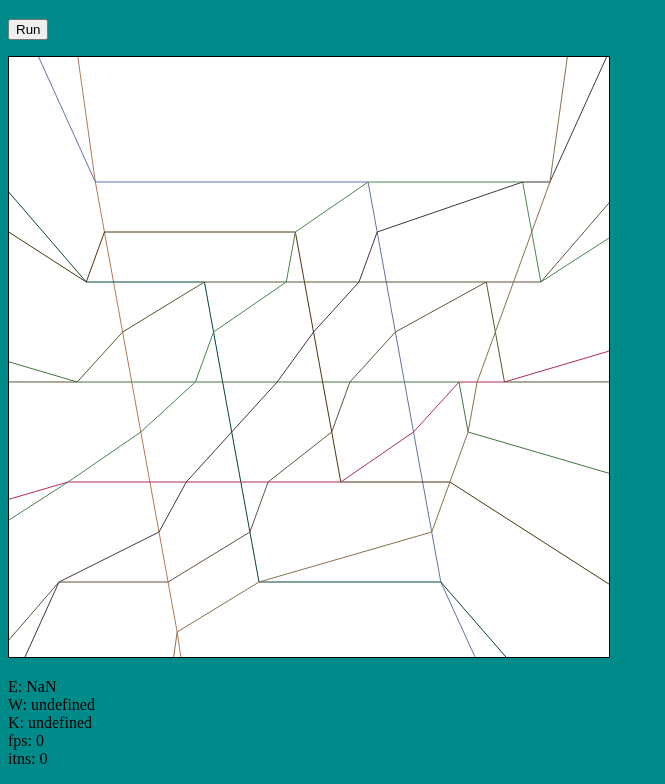
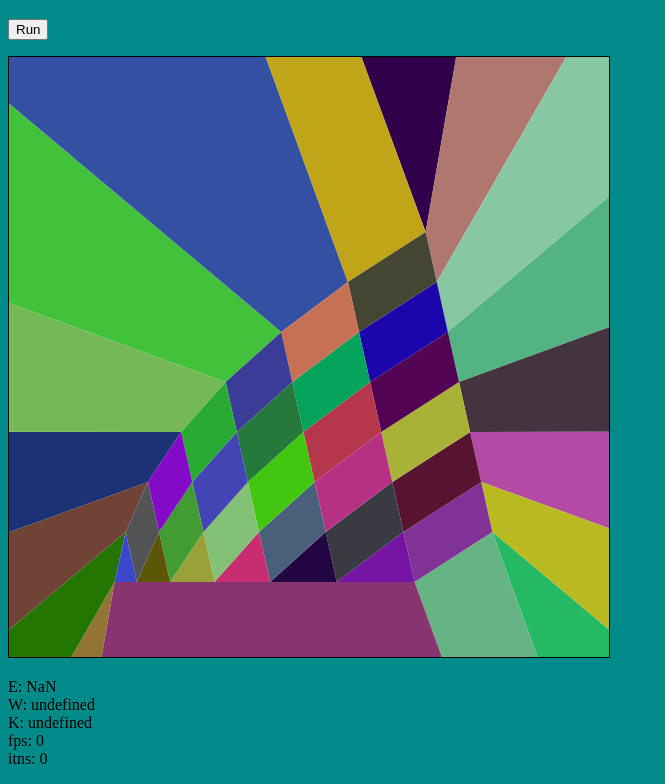
Before and after one commit to parpalak/arnold-puzzle, a plain HTML site: page public/index.html in a window 1280 px wide. Shown: the part 61-845 px from the top of the page, without its empty margins (0-665 px from the left). Drawn offline with Linux system fonts and the light colour scheme.

Commit message:
Implemented polygons.

```diff
--- a/public/index.html
+++ b/public/index.html
@@ -15,13 +15,14 @@
 <p id="info"></p>
 <script src="utils.js"></script>
 <script src="model.js"></script>
-<script src="script.js"></script>
+<script src="polygon.js"></script>
+<script src="renderer.js"></script>
 <script>
     const eCanvas = document.getElementById('canvas');
     const field = new Field();
     // field.parseGenerators([0, 1, 0, 2, 1, 0, 3, 2, 1, 0]);
-    // field.parseGenerators([0, 1, 0, 2, 1, 0, 3, 2, 1, 0, 4, 3, 2, 1, 0, 5, 4, 3, 2, 1, 0, 6, 5, 4, 3, 2, 1, 0, 7, 6, 5, 4, 3, 2, 1, 0]);
-    field.parseGenerators([1, 3, 5, 7, 9, 8, 7, 6, 5, 4, 3, 2, 1, 0, 3, 5, 7, 6, 5, 4, 3, 2, 1, 3, 5, 7, 8, 7, 6, 5, 4, 3, 5, 7, 9, 8, 7, 6, 5, 4, 3, 2, 1, 3, 5, 4, 5, 7, 6, 5, 7, 9, 8, 7, 9]);
+    field.parseGenerators([0, 1, 0, 2, 1, 0, 3, 2, 1, 0, 4, 3, 2, 1, 0, 5, 4, 3, 2, 1, 0, 6, 5, 4, 3, 2, 1, 0, 7, 6, 5, 4, 3, 2, 1]);
+    // field.parseGenerators([1, 3, 5, 7, 9, 8, 7, 6, 5, 4, 3, 2, 1, 0, 3, 5, 7, 6, 5, 4, 3, 2, 1, 3, 5, 7, 8, 7, 6, 5, 4, 3, 5, 7, 9, 8, 7, 6, 5, 4, 3, 2, 1, 3, 5, 4, 5, 7, 6, 5, 7, 9, 8, 7, 9]);
 
     const renderer = new Renderer(eCanvas, field);
     renderer.drawFrame();
@@ -35,14 +36,17 @@
         }
     });
 
-    let mousePressed = false, x, y;
+    let mousePressed = false, x, y, clickX, clickY;
     eCanvas.addEventListener('mousedown', function (e) {
         mousePressed = true;
-        x = e.offsetX;
-        y = e.offsetY;
+        clickX = x = e.offsetX;
+        clickY = y = e.offsetY;
     });
     eCanvas.addEventListener('mouseup', function (e) {
         mousePressed = false;
+        if (Math.abs(e.offsetX - clickX) < 3 && Math.abs(e.offsetY - clickY) < 3) {
+            renderer.doClick(e.offsetX, e.offsetY);
+        }
     });
     eCanvas.addEventListener('mousemove', function (e) {
         if (mousePressed === true) {
--- a/public/model.js
+++ b/public/model.js
@@ -81,11 +81,11 @@ class Point {
      */
     realMove() {
         for (let step = 0; step < 5; step++) {
-            this.stored_rx += this.k_rx[step]*beta_last[step];
-            this.stored_ry += this.k_ry[step]*beta_last[step];
+            this.stored_rx += this.k_rx[step] * beta_last[step];
+            this.stored_ry += this.k_ry[step] * beta_last[step];
 
-            this.stored_vx += this.k_vx[step]*beta_last[step];
-            this.stored_vy += this.k_vy[step]*beta_last[step];
+            this.stored_vx += this.k_vx[step] * beta_last[step];
+            this.stored_vy += this.k_vy[step] * beta_last[step];
         }
 
         return sqr(this.stored_vx) + sqr(this.stored_vy);
@@ -190,8 +190,8 @@ class Line {
 }
 
 class Field {
-    n = 0;
-    n_gen = 0;
+    lineNum = 0;
+    generatorNum = 0;
     s = 0;
 
     /**
@@ -216,12 +216,22 @@ class Field {
     float_time = true;
     _iterations = 0;
 
+    /**
+     * @type {Polygon[]}
+     * @private
+     */
+    _polygons = [];
+
     get points() {
         return this._points;
     }
 
     get lines() {
         return this._lines;
+    }
+
+    get polygons() {
+        return this._polygons;
     }
 
     get iterations() {
@@ -233,81 +243,124 @@ class Field {
 
     parseGenerators(generators) {
         let i;
-        this.n_gen = generators.length;
+        this.generatorNum = generators.length;
 
         // Может генераторы идут не с нуля? Ща исправим
-        let min_generator = generators[0];
-        let max_generator = generators[0];
-        for (i = 1; i < this.n_gen; i++) {
-            if (min_generator > generators[i]) {
-                min_generator = generators[i];
-            }
-            if (max_generator < generators[i]) {
-                max_generator = generators[i];
-            }
-        }
+        const minGenerator = Math.min(...generators);
+        const maxGenerator = Math.max(...generators);
 
         // Считаем разность
         this.s = 0;
-        for (i = 0; i < this.n_gen; i++) {
-            generators[i] -= min_generator;
+        for (i = 0; i < this.generatorNum; i++) {
+            generators[i] -= minGenerator;
             this.s += 2 * (generators[i] % 2) - 1;
         }
 
-        // Определяем кол-во прямых
-        this.n = max_generator - min_generator + 2;
+        this.lineNum = maxGenerator - minGenerator + 2;
 
         // готовим матрицу прямых
         this._lines = [];
-        for (i = 0; i < this.n; i++) {
+        for (i = 0; i < this.lineNum; i++) {
             this._lines[i] = new Line(getRandomColor());
         }
 
         // Готовим перестановку
-        let rearr = [], inv_a = [];
-        for (i = 0; i < this.n; i++) {
-            rearr[i] = i;
+        let rearrangement = [], inverseRearrangement = [];
+        for (i = 0; i < this.lineNum; i++) {
+            rearrangement[i] = i;
+        }
+
+        /** @type {Polygon[]} */
+        let polygons = [];
+        /** @type {Polygon[]} */
+        let topPolygons = [];
+        for (i = -1; i < this.lineNum; i++) {
+            // TODO учесть знак s
+            topPolygons[i] = polygons[i] = new Polygon(Math.abs(i) % 2);
         }
 
         // Парсим генераторы
         this._points = [];
-        for (i = 0; i < this.n_gen; i++) {
+        for (i = 0; i < this.generatorNum; i++) {
+            const generator = generators[i];
+
             // Меняем местами соседние элементы в перестановке
-            let a_i = rearr[generators[i]];
-            rearr[generators[i]] = rearr[generators[i] + 1];
-            rearr[generators[i] + 1] = a_i;
+            let a_i = rearrangement[generator];
+            rearrangement[generator] = rearrangement[generator + 1];
+            rearrangement[generator + 1] = a_i;
 
-            let point = new Point(((i - this.n_gen / 2) / this.n * 2), (generators[i] - this.n / 2));
+            let point = new Point(((i - this.generatorNum / 2) / this.lineNum * 2), (generator - this.lineNum / 2));
 
-            this._lines[rearr[generators[i]]].addPoint(point);
-            this._lines[rearr[generators[i] + 1]].addPoint(point);
+            this._lines[rearrangement[generator]].addPoint(point);
+            this._lines[rearrangement[generator + 1]].addPoint(point);
 
             this._points.push(point);
+
+            const polygon = polygons[generator];
+            polygon.addLeftPoint(point);
+            if (polygon.isClosed || polygon === topPolygons[generator]) {
+                if (polygon !== topPolygons[generator]) {
+                    polygon.addTopPointsAndClose();
+                    this._polygons.push(polygon);
+                }
+
+                polygons[generator] = new Polygon(Math.abs(generator) % 2);
+                polygons[generator].addLeftPoint(point);
+            }
+            polygons[generator - 1].addRightPoint(point);
+            polygons[generator + 1].addLeftPoint(point);
         }
 
         // Смотрим, как расположены точки внизу карты метро, нужно для правильной
         // расстановки фиктивных точек.
         let str = '';
-        for (i = 0; i < this.n; i++) {
-            str += ' ' + rearr[i];
-            inv_a[rearr[i]] = i;
+        for (i = 0; i < this.lineNum; i++) {
+            str += ' ' + rearrangement[i];
+            inverseRearrangement[rearrangement[i]] = i;
         }
 
         // Добавляем фиктивные точки
-        for (i = 0; i < this.n; i++) {
-            if (i === rearr[this.n - 1 - i]) {
-                const angle1 = Math.PI * (1.5 - (0.5 + i) / this.n);
-                this._lines[i].prependPoint(new Point(infinity * Math.cos(angle1), infinity * Math.sin(angle1)));
+        for (i = this.lineNum; i--;) {
+            // It's important to count i down since it's hard to make top polygons oriented.
 
-                const angle2 = Math.PI * (-0.5 + (0.5 + inv_a[i]) / this.n);
-                this._lines[i].addPoint(new Point(infinity * Math.cos(angle2), infinity * Math.sin(angle2)));
+            let pointTop;
+            let pointBottom;
+
+            if (i === rearrangement[this.lineNum - 1 - i]) {
+                // This line is not parallel to any other line
+                const angle1 = Math.PI * (1.5 - (0.5 + i) / this.lineNum);
+                pointTop = new Point(infinity * Math.cos(angle1), infinity * Math.sin(angle1));
+
+                const angle2 = Math.PI * (-0.5 + (0.5 + inverseRearrangement[i]) / this.lineNum);
+                pointBottom = new Point(infinity * Math.cos(angle2), infinity * Math.sin(angle2));
             } else {
-                const angle1 = Math.PI * (1.5 - (0.5 + i + 0.5 + rearr[this.n - i - 1]) / this.n / 2);
-                this._lines[i].prependPoint(new Point(infinity * Math.cos(angle1), infinity * Math.sin(angle1)));
+                // This is a parallel line
+                const angle1 = Math.PI * (1.5 - (0.5 + i + 0.5 + rearrangement[this.lineNum - i - 1]) / this.lineNum / 2);
+                pointTop = new Point(infinity * Math.cos(angle1), infinity * Math.sin(angle1));
 
-                const angle2 = Math.PI * (-0.5 + (0.5 + inv_a[i] + 0.5 + inv_a[rearr[this.n - i - 1]]) / this.n / 2);
-                this._lines[i].addPoint(new Point(infinity * Math.cos(angle2), infinity * Math.sin(angle2)));
+                const angle2 = Math.PI * (-0.5 + (0.5 + inverseRearrangement[i] + 0.5 + inverseRearrangement[rearrangement[this.lineNum - i - 1]]) / this.lineNum / 2);
+                pointBottom = new Point(infinity * Math.cos(angle2), infinity * Math.sin(angle2));
             }
+
+            this._lines[i].prependPoint(pointTop);
+
+            if (i === this.lineNum - 1) {
+                topPolygons[i].addRightPoint(pointTop);
+            } else {
+                topPolygons[i].addTopPointsAndClose(pointTop);
+                this._polygons.push(topPolygons[i]);
+            }
+            topPolygons[i - 1].prependRightPoint(pointTop);
+
+            this._lines[i].addPoint(pointBottom);
+
+            polygons[inverseRearrangement[i]].addLeftPoint(pointBottom);
+            polygons[inverseRearrangement[i] - 1].addRightPoint(pointBottom);
+        }
+
+        for (i = -1; i < this.lineNum; i++) {
+            polygons[i].addTopPointsAndClose();
+            this._polygons.push(polygons[i]);
         }
     }
 
@@ -318,17 +371,17 @@ class Field {
         //     dt1 = Math.min(this.dt, this.time_step);
         // }
         // else {
-            dt1 = this.dt;
+        dt1 = this.dt;
         // }
 
         // this.calcForces();
 
         for (let step = 0; step < 5; step++) {
-            for (let i = this.n_gen; i--; ) {
+            for (let i = this.generatorNum; i--;) {
                 this._points[i].makeStep(step);
             }
             this.calcForces();
-            for (let i = this.n_gen; i--; ) {
+            for (let i = this.generatorNum; i--;) {
                 this._points[i].storeDerivativeForStep(step, dt1);
             }
         }
@@ -337,7 +390,7 @@ class Field {
         this.new_time_step = this.dt;
 
         this.w_kin = 0;
-        for (let i = this.n_gen; i--; ) {
+        for (let i = this.generatorNum; i--;) {
             this.w_kin += this._points[i].realMove();
         }
 
@@ -350,13 +403,32 @@ class Field {
         this.w_pot = 0;
 
         // Oscillator potential and liquid friction
-        for (let i = 0; i < this.n_gen; i++) {
+        for (let i = 0; i < this.generatorNum; i++) {
             this.w_pot += this._points[i].setGlobalForces(k_spring, k_friction);
         }
 
-        for (let i = 0; i < this.n; i++) {
+        for (let i = 0; i < this.lineNum; i++) {
             this.w_pot += this._lines[i].addElasticForce(k_elastic);
             this.w_pot += this._lines[i].addElectricForce(q2);
         }
     }
+
+    flipTriangle(x, y) {
+        let nearestDistance2 = sqr(infinity);
+        let nearestPoint;
+        for (let i = this._points.length; i--;) {
+            const pt = this._points[i];
+            const distance2 = sqr(x - pt.rx) + sqr(y - pt.ry);
+            if (distance2 < nearestDistance2) {
+                nearestDistance2 = distance2;
+                nearestPoint = i;
+            }
+        }
+
+        if (!nearestPoint) {
+            return;
+        }
+
+
+    }
 }
--- /dev/null
+++ b/public/polygon.js
@@ -0,0 +1,66 @@
+class Polygon {
+    /**
+     * @type {boolean}
+     * @private
+     */
+    _parity;
+
+    /**
+     * @type {Point[]}
+     * @private
+     */
+    _points = [];
+
+    /**
+     * @type {Point[]}
+     * @private
+     */
+    _points2 = [];
+
+    constructor(parity) {
+        this._parity = Boolean(parity);
+        this._parity = parity;
+    }
+
+    get parity() {
+        return this._parity;
+    }
+
+    get points() {
+        return this._points;
+    }
+
+    /**
+     * @param {Point} point
+     */
+    addLeftPoint(point) {
+        this._points.push(point);
+    }
+
+    /**
+     * @param {Point} point
+     */
+    addRightPoint(point) {
+        this._points2.unshift(point);
+    }
+
+    /**
+     * @param {Point} point
+     */
+    prependRightPoint(point) {
+        this._points2.push(point);
+    }
+
+    /**
+     * @param {Point}points
+     */
+    addTopPointsAndClose(...points) {
+        this._points.push(...this._points2);
+        this._points.push(...points);
+        this._points2 = []
+    }
+
+    get isClosed() {
+        return this._points.length + this._points2.length >= 3;
+    }
+}
--- /dev/null
+++ b/public/renderer.js
@@ -0,0 +1,155 @@
+class Renderer {
+    eCanvas;
+    /**
+     * @type {Field}
+     * @private
+     */
+    _field;
+    _zoom = 50;
+    _canvasX = 0;
+    _canvasY = 0;
+    _fps = 0;
+
+    constructor(eCanvas, field) {
+        this.eCanvas = eCanvas;
+        this._field = field;
+    }
+
+    /**
+     * @param {number} canvasX
+     * @param {number} canvasY
+     */
+    shift(canvasX, canvasY) {
+        this._canvasX += canvasX;
+        this._canvasY += canvasY;
+    }
+
+    _isRunning = false;
+
+    processFrame() {
+        this._field.calculateStep();
+        this._field.calculateStep();
+        // console.log(this._field.w_pot + this._field.w_kin * 0.5, this._field.w_pot, this._field.w_kin * 0.5);
+        this.drawFrame();
+        this._fps++;
+        if (this._isRunning) {
+            window.requestAnimationFrame(() => {
+                this.processFrame();
+            });
+        }
+    };
+
+    get fps() {
+        const fps = this._fps;
+
+        this._fps = 0;
+        return fps;
+    }
+
+    toggleRun() {
+        if (this._isRunning) {
+            this._isRunning = false;
+            return;
+        }
+
+        this._isRunning = true;
+        this.processFrame();
+    }
+
+    drawFrame() {
+        const ctx = this.eCanvas.getContext('2d');
+        const canvasWidth = this.eCanvas.width;
+        const canvasHeight = this.eCanvas.height;
+
+        ctx.clearRect(0, 0, canvasWidth, canvasHeight);
+        ctx.save();
+
+        /**
+         * Canvas methods for direct transform from system to screen coordinates
+         */
+        ctx.translate(canvasWidth / 2 + this._canvasX, canvasHeight / 2 + this._canvasY);
+        ctx.scale(this._zoom, -this._zoom); // Scale and change the y-axis direction to a Cartesian kind
+        ctx.lineWidth = 1 / this._zoom;
+
+        /**
+         * Draw force vectors
+         */
+        // ctx.strokeStyle = '#f55';
+        // const allPoints = this._field.points;
+        // for (let i = 0; i < allPoints.length; i++) {
+        //     const pt = allPoints[i];
+        //     ctx.beginPath();
+        //     ctx.moveTo(pt.rx, pt.ry);
+        //     ctx.lineTo(pt.rx + pt.fx, pt.ry + pt.fy);
+        //     ctx.stroke();
+        // }
+
+        const polygons = this._field.polygons;
+        for (let i = polygons.length; i--; ) {
+            const polygon = polygons[i];
+            // if (polygon.parity) {
+            //     continue;
+            // }
+
+            const polygonPoints = polygon.points;
+            const pt = polygonPoints[polygonPoints.length - 1];
+
+            ctx.fillStyle = polygon.color || (polygon.color = getRandomColor());
+            ctx.strokeStyle = polygon.color || (polygon.color = getRandomColor());
+
+            ctx.beginPath();
+            ctx.moveTo(pt.rx, pt.ry);
+            for (let j = polygonPoints.length - 1; j--;) {
+                const pt = polygonPoints[j];
+
+                ctx.lineTo(pt.rx, pt.ry);
+            }
+            ctx.closePath();
+            // ctx.stroke();
+            ctx.fill();
+
+        }
+
+        /**
+         * Draw lines
+         */
+        // const lines = this._field.lines;
+        // for (let i = lines.length; i--;) {
+        //     const line = lines[i];
+        //     const linePoints = line.points;
+        //     const pt = linePoints[linePoints.length - 1];
+        //
+        //     ctx.strokeStyle = line.color;
+        //
+        //     ctx.beginPath();
+        //     ctx.moveTo(pt.rx, pt.ry);
+        //     for (let j = linePoints.length - 1; j--;) {
+        //         const pt = linePoints[j];
+        //
+        //         ctx.lineTo(pt.rx, pt.ry);
+        //     }
+        //     ctx.stroke();
+        // }
+
+        ctx.restore();
+    }
+
+    /**
+     * @param {number} zoomDirection +1 or -1 to zoom in or out
+     */
+    changeZoom(zoomDirection) {
+        this._zoom *= Math.exp(zoomDirection * 0.2);
+    }
+
+    /**
+     * @param {number} canvasX
+     * @param {number} canvasY
+     */
+    doClick(canvasX, canvasY) {
+        // Reverse transform from screen to system coordinates
+        const x = (canvasX - this.eCanvas.width * 0.5 - this._canvasX) / this._zoom;
+        const y = - (canvasY - this.eCanvas.height * 0.5 - this._canvasY) / this._zoom;
+
+        this._field.flipTriangle(x, y);
+    }
+}
--- a/public/script.js
+++ /dev/null
@@ -1,106 +0,0 @@
-class Renderer {
-    eCanvas;
-    /**
-     * @type {Field}
-     * @private
-     */
-    _field;
-    _zoom = 50;
-    _x = 0;
-    _y = 0;
-    _fps = 0;
-
-    constructor(eCanvas, field) {
-        this.eCanvas = eCanvas;
-        this._field = field;
-    }
-
-    shift(x, y) {
-        this._x += x;
-        this._y += y;
-    }
-
-    _isRunning = false;
-
-    processFrame() {
-        this._field.calculateStep();
-        // this._field.calculateStep();
-        // console.log(this._field.w_pot + this._field.w_kin * 0.5, this._field.w_pot, this._field.w_kin * 0.5);
-        this.drawFrame();
-        this._fps++;
-        if (this._isRunning) {
-            window.requestAnimationFrame(() => {
-                this.processFrame();
-            });
-        }
-    };
-
-    get fps() {
-        const fps = this._fps;
-
-        this._fps = 0;
-        return fps;
-    }
-
-    toggleRun() {
-        if (this._isRunning) {
-            this._isRunning = false;
-            return;
-        }
-
-        this._isRunning = true;
-        this.processFrame();
-    }
-
-    drawFrame() {
-        const ctx = this.eCanvas.getContext('2d');
-        const width = this.eCanvas.width;
-        const height = this.eCanvas.height;
-
-        ctx.clearRect(0, 0, width, height);
-        ctx.save();
-
-        ctx.translate(width / 2 + this._x, height / 2 + this._y);
-
-        ctx.lineWidth = 1 / this._zoom;
-        ctx.scale(this._zoom, -this._zoom);
-
-
-        // Draw force vectors
-        ctx.strokeStyle = '#f55';
-        const allPoints = this._field.points;
-        for (let i = 0; i < allPoints.length; i++) {
-            const pt = allPoints[i];
-            ctx.beginPath();
-            ctx.moveTo(pt.rx, pt.ry);
-            ctx.lineTo(pt.rx + pt.fx, pt.ry + pt.fy);
-            ctx.stroke();
-        }
-
-        // Draw lines
-        const lines = this._field.lines;
-        for (let i = lines.length; i--;) {
-            const line = lines[i];
-            const linePoints = line.points;
-            const pt = linePoints[linePoints.length - 1];
-
-            ctx.strokeStyle = line.color;
-
-            ctx.beginPath();
-            ctx.moveTo(pt.rx, pt.ry);
-            for (let j = linePoints.length - 1; j--;) {
-                const pt = linePoints[j];
-
-                ctx.lineTo(pt.rx, pt.ry);
-            }
-            ctx.stroke();
-        }
-
-        ctx.restore();
-    }
-
-    changeZoom(number) {
-        this._zoom *= Math.exp(number / 5);
-        console.log('zoom', this._zoom);
-    }
-}
--- a/public/style.css
+++ b/public/style.css
@@ -1,8 +1,14 @@
+* {
+    box-sizing: border-box;
+}
+
 body {
     background: darkcyan;
 }
 
-canvas {
+#canvas {
     border: 1px solid black;
     background: white;
+    /*width: 600px;*/
+    /*height: 600px;*/
 }
```
